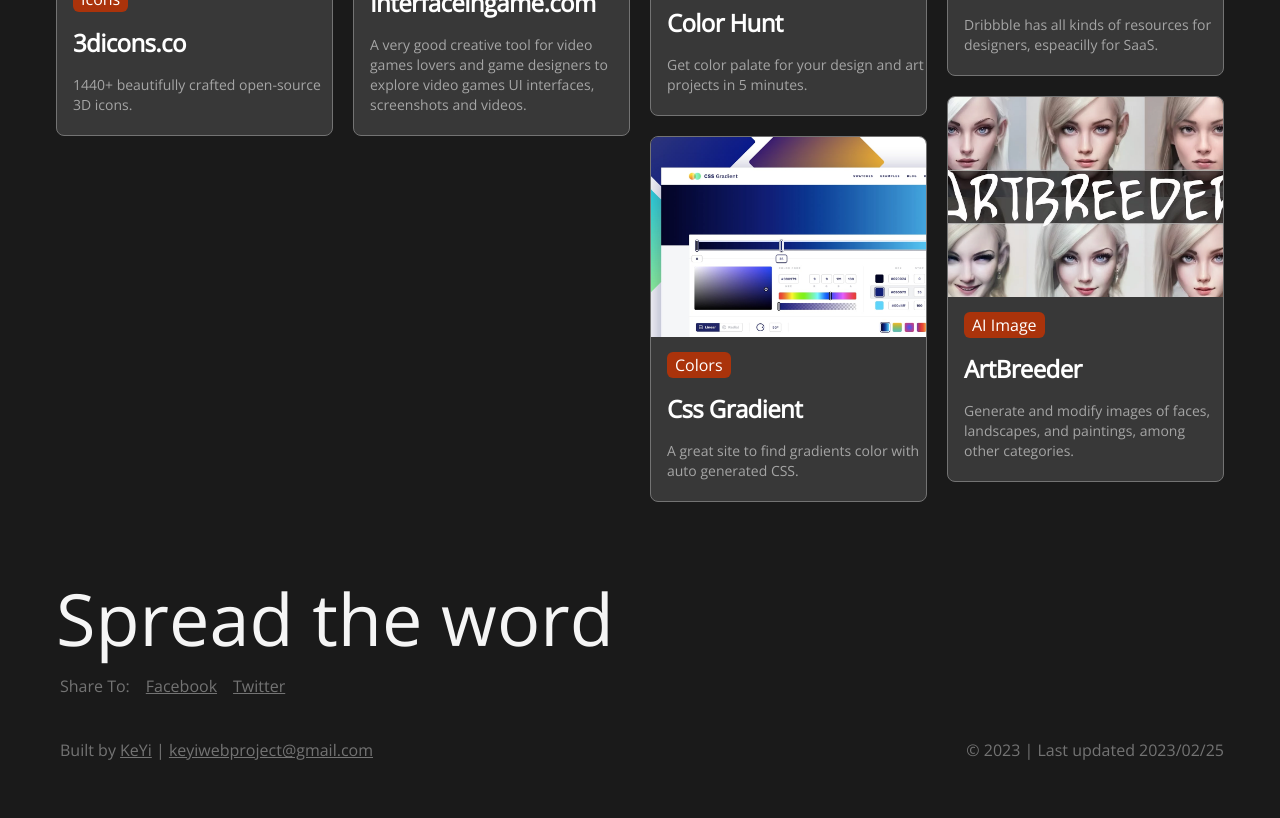
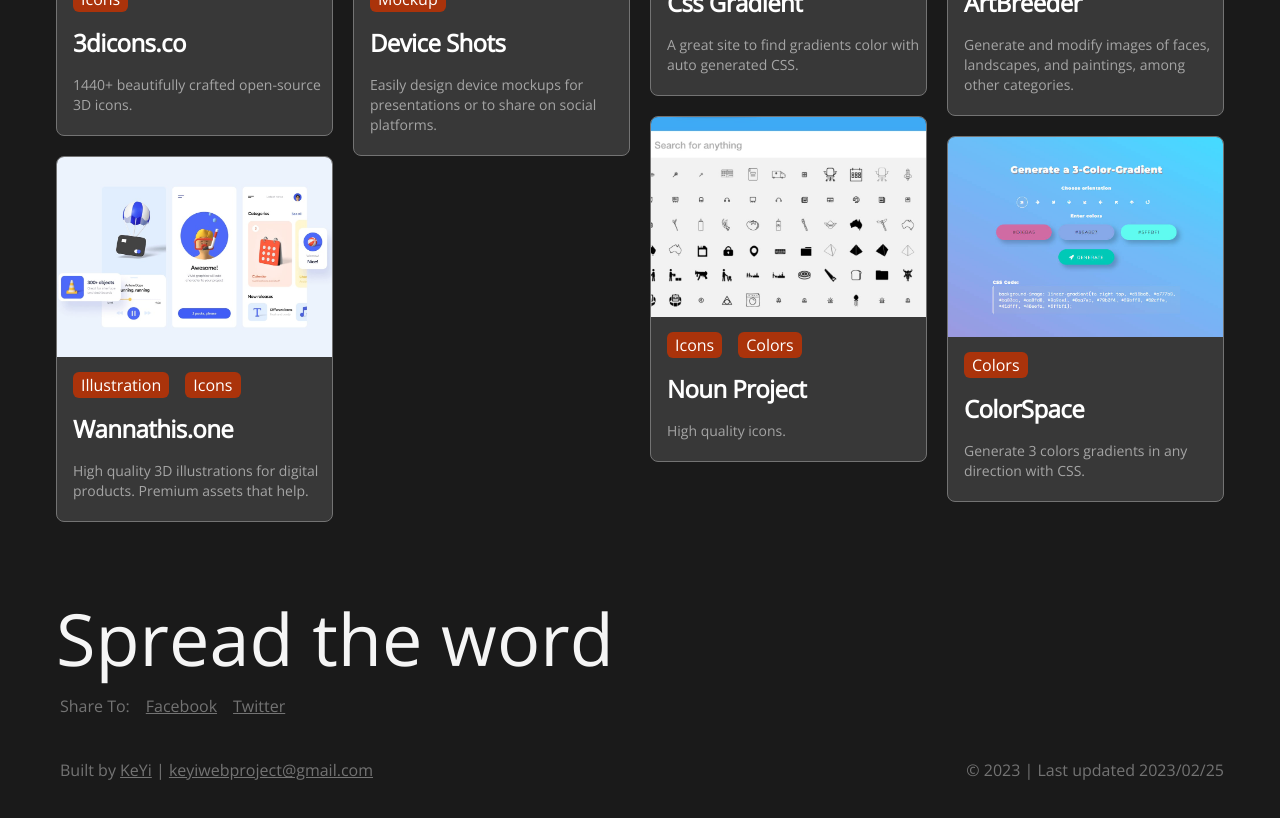
Before and after one commit to bean4896/GaskGeek_P, a React (Create React App) app: page /uiux in a window 1280 px wide. Shown: the part 1380-2198 px from the top of the page. Built offline with nearby package versions, Linux system fonts and the light colour scheme.

Commit message:
Add colorSpace

```diff
--- a/src/components/data/uidata.js
+++ b/src/components/data/uidata.js
@@ -116,6 +116,14 @@ const UiData = [
     img: "./images/ui_artbreeder.webp",
     desc: "Generate and modify images of faces, landscapes, and paintings, among other categories.",
   },
+  {
+    id: "15",
+    title: "ColorSpace",
+    url: "https://mycolor.space/gradient3",
+    category: ["Colors"],
+    img: "./images/ui_colorSpace.jpg",
+    desc: "Generate 3 colors gradients in any direction with CSS.",
+  },
 ];
 
 
```
Also changed, not shown: public/images/ui_colorSpace.jpg (added).
